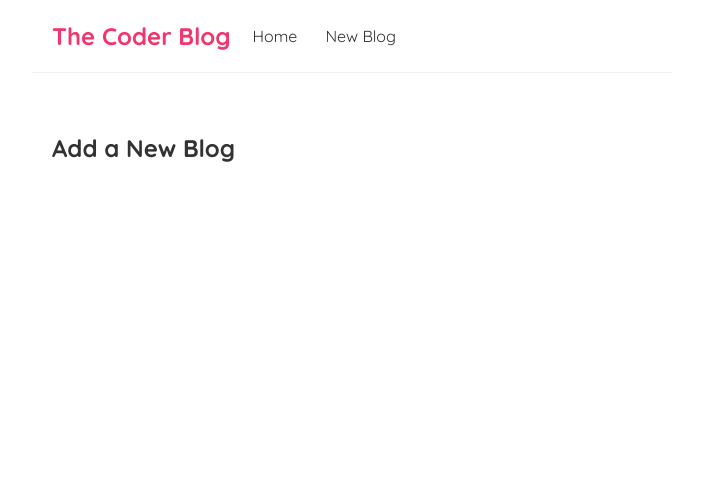
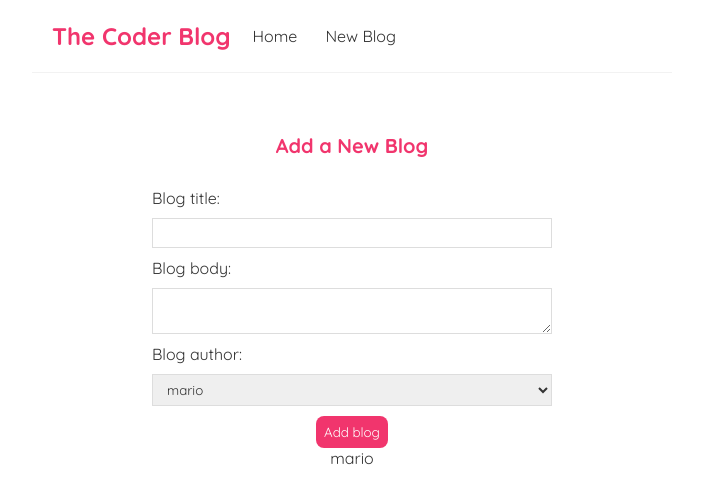
Before and after one commit to black-code1/react-mini-blog, a React (Create React App) app: page /create in a window 1280 px wide. Shown: the top 504 px of the page, without its empty margins (288-991 px from the left). Built offline with nearby package versions, Linux system fonts and the light colour scheme.

Commit message:
Controlled Inputs (forms)

```diff
--- a/src/Create.js
+++ b/src/Create.js
@@ -1,7 +1,37 @@
+import { useState } from "react";
+
 const Create = () => {
+	const [title, setTitle] = useState("");
+	const [body, setBody] = useState("");
+	const [author, setAuthor] = useState("mario");
+
 	return (
 		<div className="create">
 			<h2>Add a New Blog</h2>
+			<form>
+				<label>Blog title:</label>
+				<input
+					type="text"
+					value={title}
+					onChange={(e) => setTitle(e.target.value)}
+					required
+				/>
+				<label>Blog body:</label>
+				<textarea
+					value={body}
+					onChange={(e) => setBody(e.target.value)}
+					required
+				></textarea>
+				<label>Blog author:</label>
+				<select value={author} onChange={(e) => setAuthor(e.target.value)}>
+					<option value="mario">mario</option>
+					<option value="yoshi">yoshi</option>
+				</select>
+				<button>Add blog</button>
+				<p>{title}</p>
+				<p>{body}</p>
+				<p>{author}</p>
+			</form>
 		</div>
 	);
 };
--- a/src/index.css
+++ b/src/index.css
@@ -72,3 +72,37 @@
 	border-radius: 8px;
 	cursor: pointer;
 }*/
+
+/* create new blog form */
+.create {
+	max-width: 400px;
+	margin: 0 auto;
+	text-align: center;
+}
+.create label {
+	text-align: left;
+	display: block;
+}
+.create h2 {
+	font-size: 20px;
+	color: #f1356d;
+	margin-bottom: 30px;
+}
+.create input,
+.create textarea,
+.create select {
+	width: 100%;
+	padding: 6px 10px;
+	margin: 10px 0;
+	border: 1px solid #ddd;
+	box-sizing: border-box;
+	display: block;
+}
+.create button {
+	background: #f1356d;
+	color: #fff;
+	border: 0;
+	padding: 8px;
+	border-radius: 8px;
+	cursor: pointer;
+}
```
